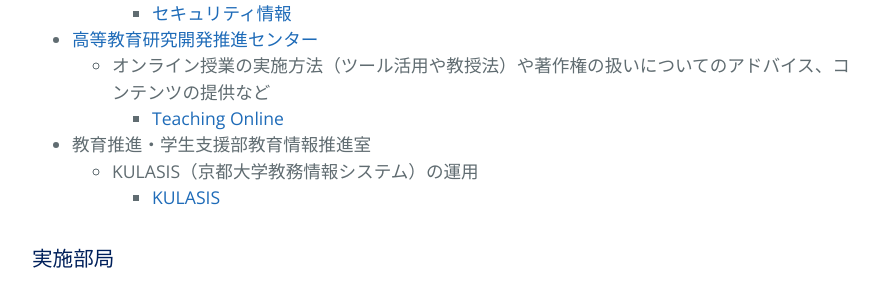
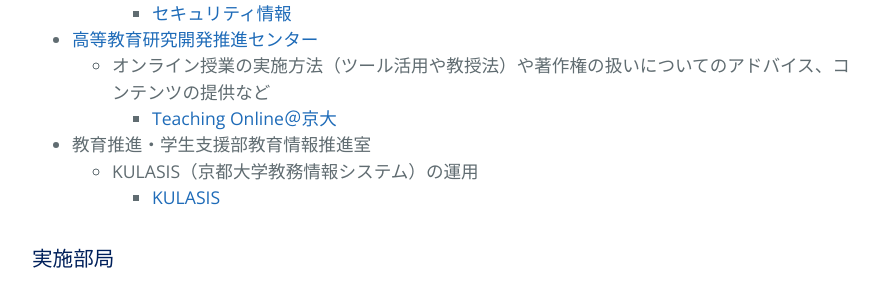
Before and after one commit to kyoto-u/online-edu, a Jekyll site: the page built from organizational-support.md, in a window 1280 px wide and 900 px high, scrolled down 964 px. Shown: the part 154-447 px from the top of the window, without its empty margins (192-1084 px from the left). Built offline with Jekyll 4.4.1, drawn with Linux system fonts in a browser that asks for light colours; our own code applies the rules of GitHub Pages for plain Markdown files.

Commit message:
Update organizational-support.md

```diff
--- a/organizational-support.md
+++ b/organizational-support.md
@@ -24,7 +24,7 @@ COVID-19感染拡大対策として、情報通信技術を活用した授業の
     - [セキュリティ情報](http://www.iimc.kyoto-u.ac.jp/ja/whatsnew/security/index.html)
 - [高等教育研究開発推進センター](https://www.highedu.kyoto-u.ac.jp/)
   - オンライン授業の実施方法（ツール活用や教授法）や著作権の扱いについてのアドバイス、コンテンツの提供など
-    - [Teaching Online](https://www.highedu.kyoto-u.ac.jp/connect/teachingonline/)
+    - [Teaching Online＠京大](https://www.highedu.kyoto-u.ac.jp/connect/teachingonline/)
 - 教育推進・学生支援部教育情報推進室
   - KULASIS（京都大学教務情報システム）の運用
     - [KULASIS](https://www.z.k.kyoto-u.ac.jp/freshman-guide/kulasis)
```
